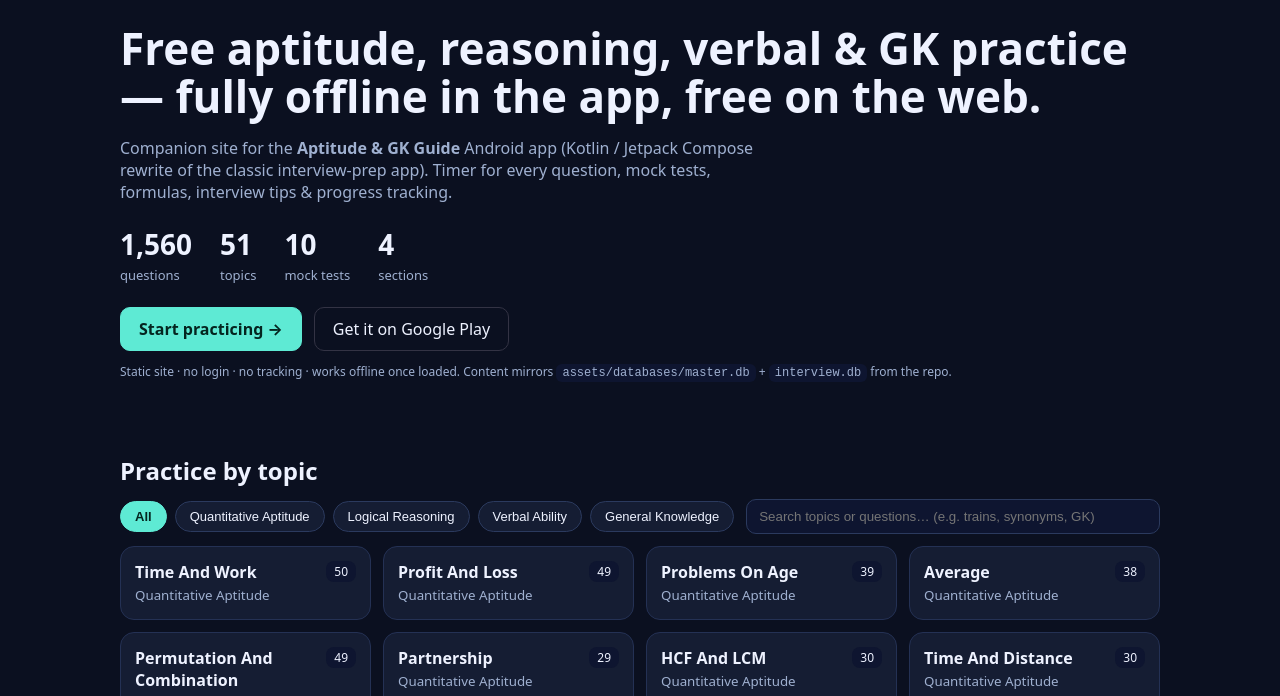
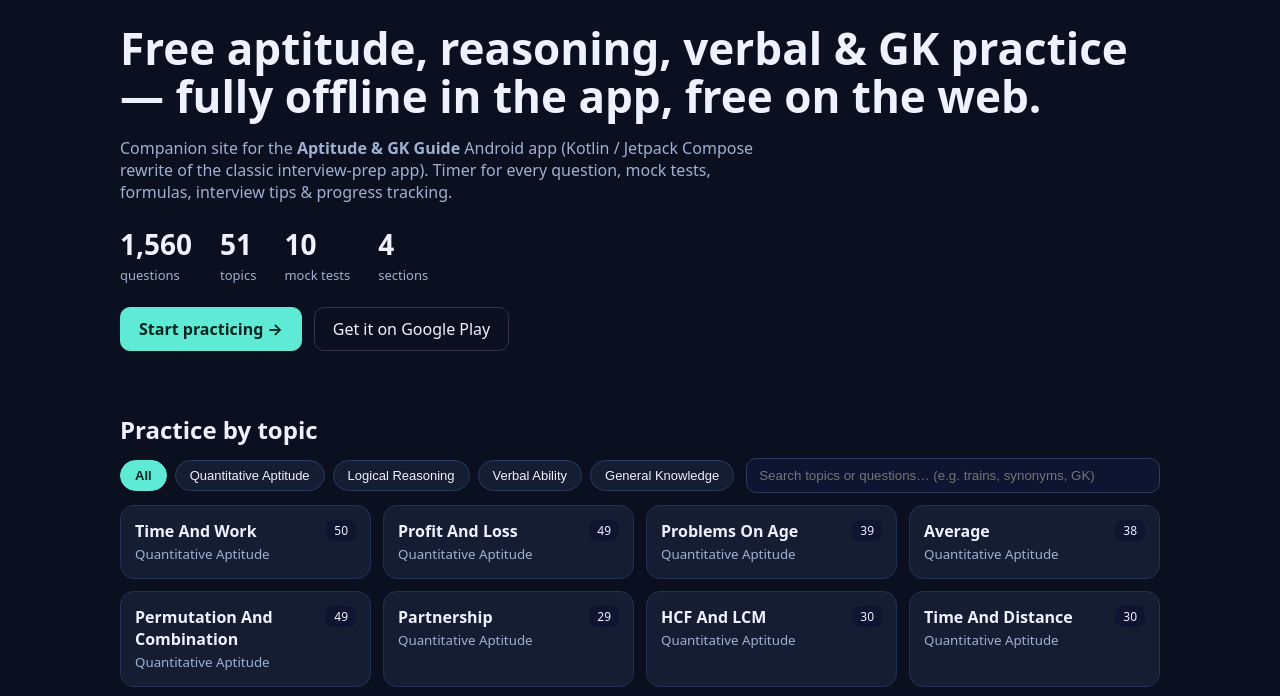
Before and after one commit to sreejithcr22/Online-learning-Android, a plain HTML site: page docs/index.html in a window 1280 px wide. Shown: the part 61-757 px from the top of the page. Drawn offline with Linux system fonts and the light colour scheme.

Commit message:
Remove static-site note from hero

```diff
--- a/docs/index.html
+++ b/docs/index.html
@@ -20,7 +20,6 @@
 <p class="sub">Companion site for the <b>Aptitude &amp; GK Guide</b> Android app (Kotlin / Jetpack Compose rewrite of the classic interview-prep app). Timer for every question, mock tests, formulas, interview tips &amp; progress tracking.</p>
 <div class="stats" id="stats"><div><b id="st-q">1,560</b><span>questions</span></div><div><b id="st-t">51</b><span>topics</span></div><div><b>10</b><span>mock tests</span></div><div><b>4</b><span>sections</span></div></div>
 <div class="cta"><a class="btn primary" href="#practice">Start practicing →</a><a class="btn" href="https://play.google.com/store/apps/details?id=com.codit.interview.aptitude">Get it on Google Play</a></div>
-<p class="tiny">Static site · no login · no tracking · works offline once loaded. Content mirrors <code>assets/databases/master.db</code> + <code>interview.db</code> from the repo.</p>
 </div>
 </section>
 
```
